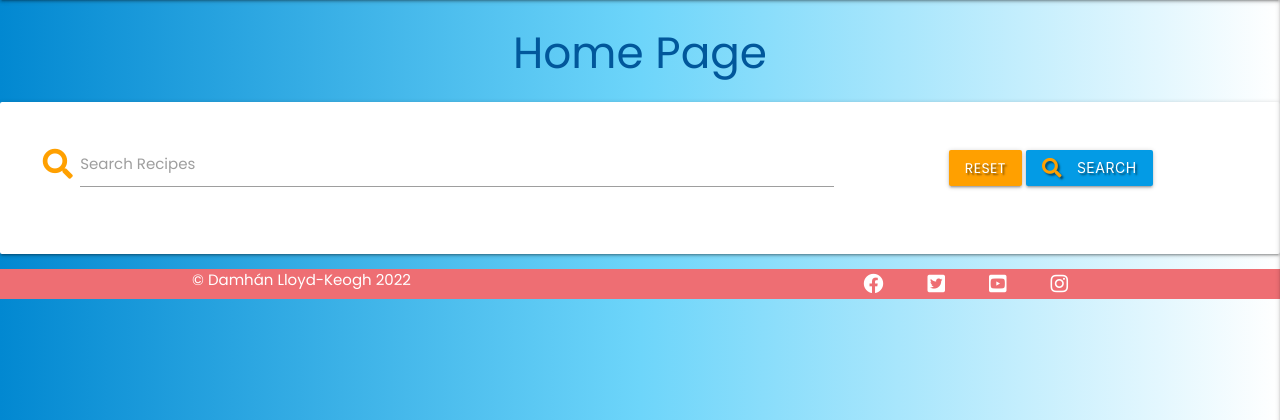
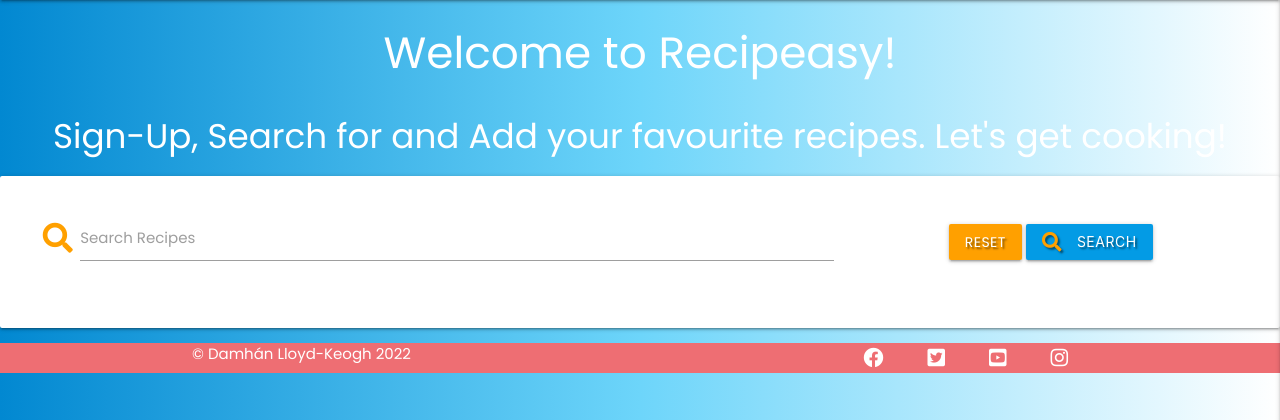
Before and after one commit to Damhanlk/recipeasy-ms3, a Flask app: page / in a window 1280 px wide. Shown: the part 64-484 px from the top of the page. Run offline with Flask 2, Linux system fonts and the light colour scheme; data that the repository does not hold is empty; some libraries are stand-ins or nearby versions.

Commit message:
Update homepage welcome text

```diff
--- a/templates/homepage.html
+++ b/templates/homepage.html
@@ -1,7 +1,8 @@
 {% extends "base.html" %}
 {% block content %}
 
-<h3 class="light-blue-text text-darken-4 center-align">Home Page</h3>
+<h3 class="white-text center-align">Welcome to Recipeasy!</h3>
+<h4 class="white-text center-align">Sign-Up, Search for and Add your favourite recipes. Let's get cooking!</h4>
 <!-- Search Box Section -->
 <div class="row card-panel white sm-6 center-align">
     <form action="{{ url_for('search') }}" method="post" class="col s12">
```
